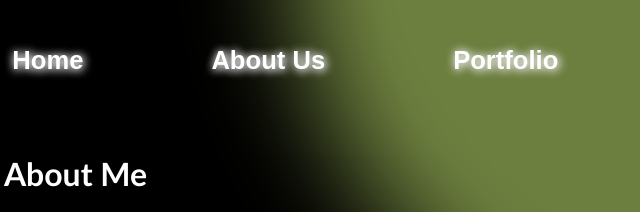
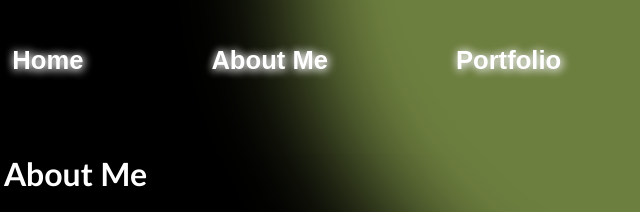
Before and after one commit to KuromiDev/Personal-Site-V2, a plain HTML site: page aboutus.html in a window 1280 px wide. Shown: the top 212 px of the page, 377-1017 px from the left. Drawn offline with Linux system fonts and the light colour scheme.

Commit message:
changed about us to about me in navbar

```diff
--- a/aboutus.html
+++ b/aboutus.html
@@ -19,7 +19,7 @@
 <ul class="menubar">
 	<li class="navbarbutton"><a href="index.html">Home</a></li>
 	<li><a href="" class="emptylistitem"> </a></li>
-	<li class="navbarbutton"><a href="aboutus.html">About Us</a></li>
+	<li class="navbarbutton"><a href="aboutus.html">About Me</a></li>
 	<li><a href="" class="emptylistitem"> </a></li>
 	<li class="navbarbutton"><a href="https://github.com/KuromiDev/" target="_blank">Portfolio</a></li>
 </ul>
```
Also changed, not shown: index.html (+1 -1 lines).
